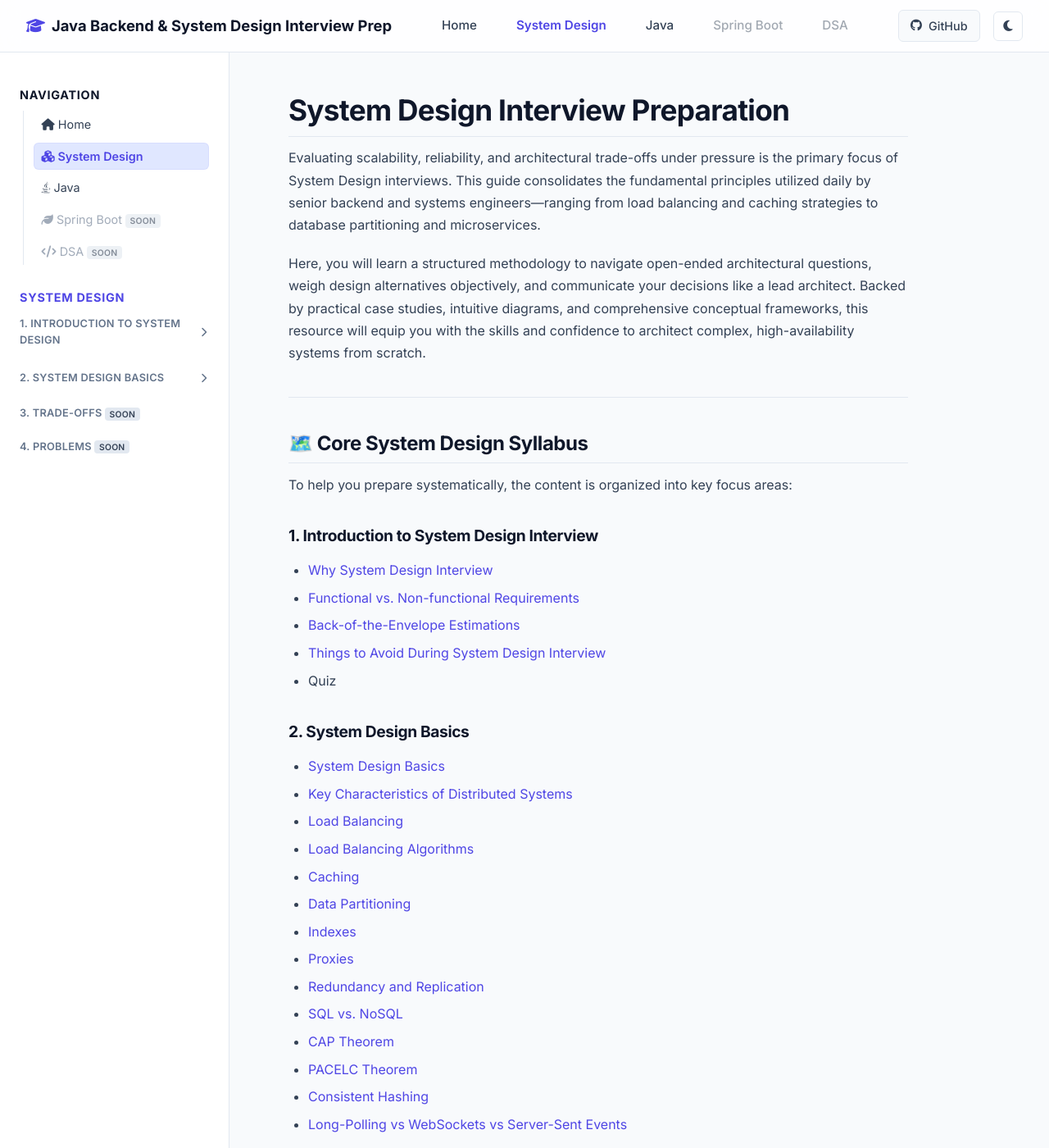
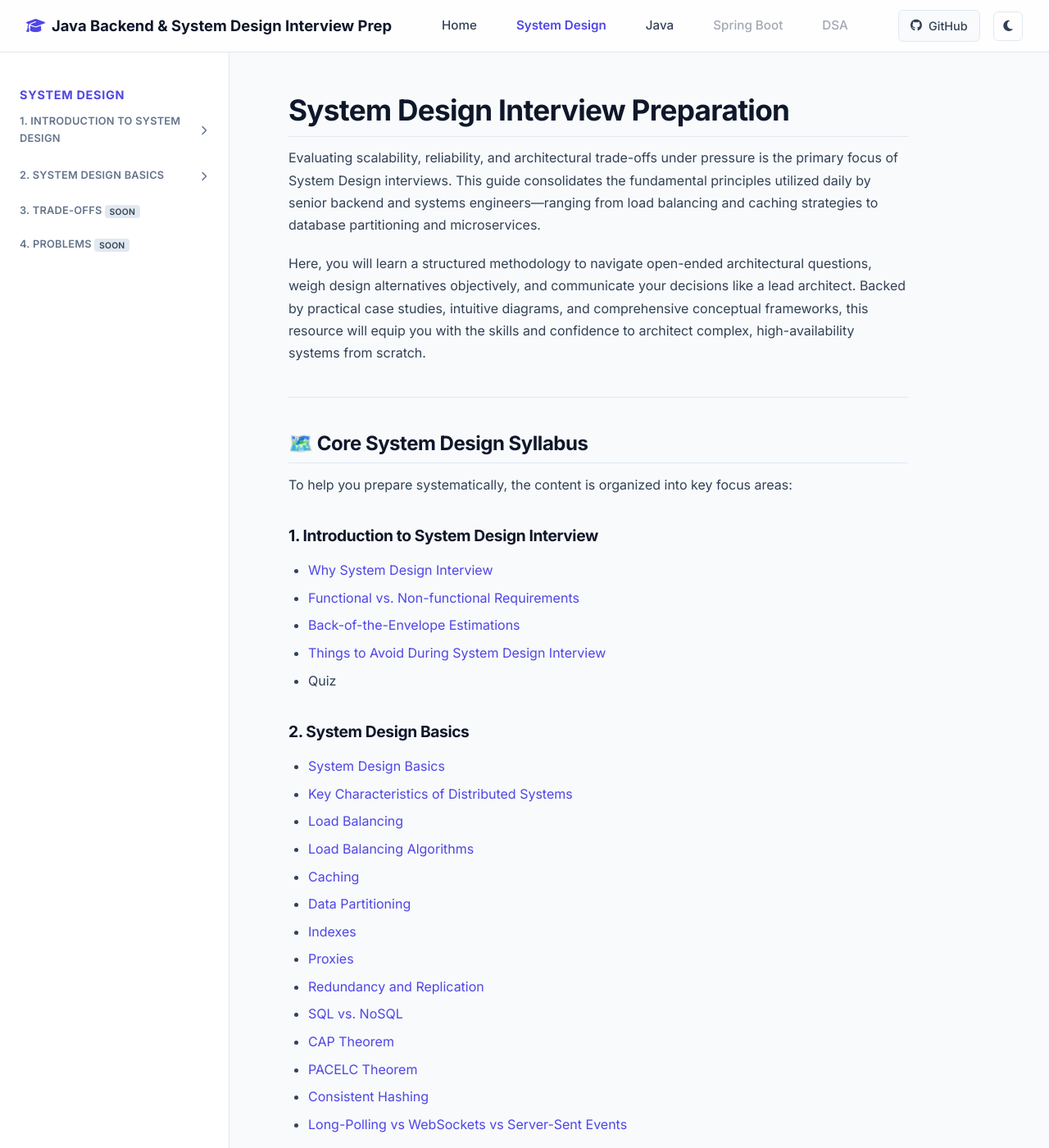
Before and after one commit to shouvik126/java-dsa-system-design-interview, a Jekyll site: the page built from System-Design/README.md, in a window 1280 px wide and 1400 px high. Shown: the whole window at 82% size. Built offline with Jekyll 4.4.1, drawn with Linux system fonts in a browser that asks for light colours.

Commit message:
style fix

```diff
--- a/assets/css/style.css
+++ b/assets/css/style.css
@@ -302,7 +302,7 @@ a:hover {
 }
 
 .mobile-only-section {
-  display: none;
+  display: none !important;
 }
 
 .sub-tree.static-tree {
@@ -791,7 +791,7 @@ a:hover {
   }
 
   .mobile-only-section {
-    display: block;
+    display: block !important;
     margin-bottom: 1.25rem;
     padding-bottom: 1.25rem;
     border-bottom: 1px solid var(--border-color);
```
